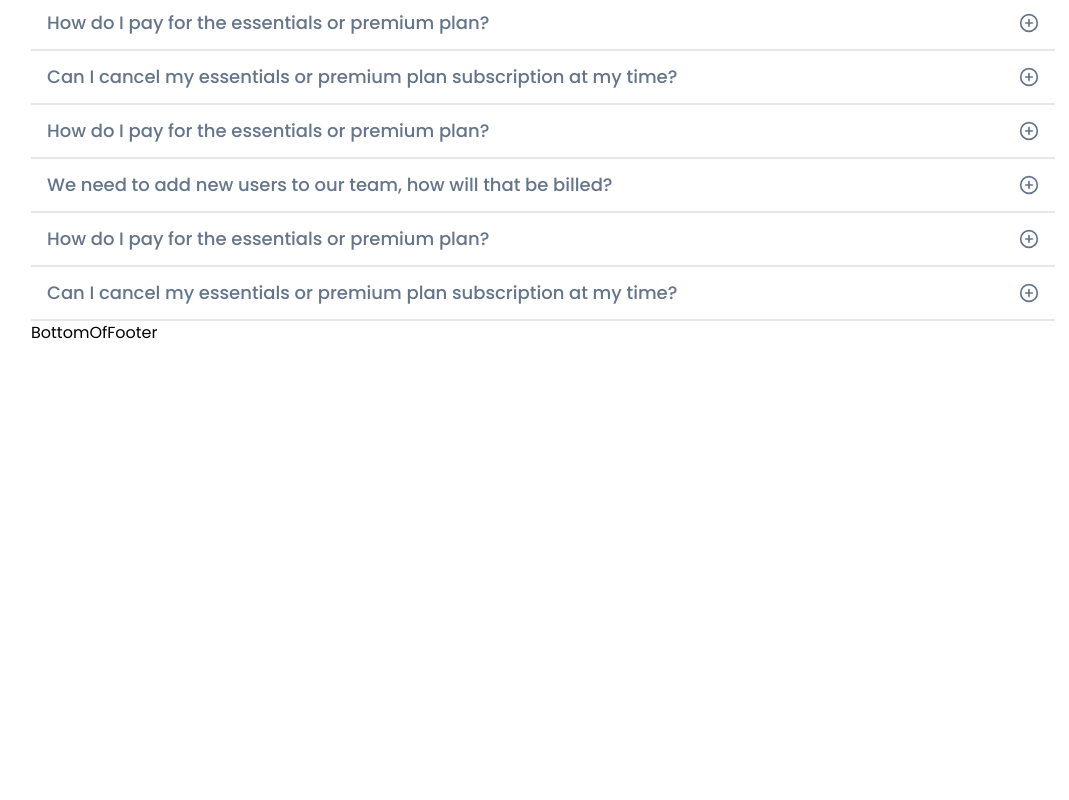
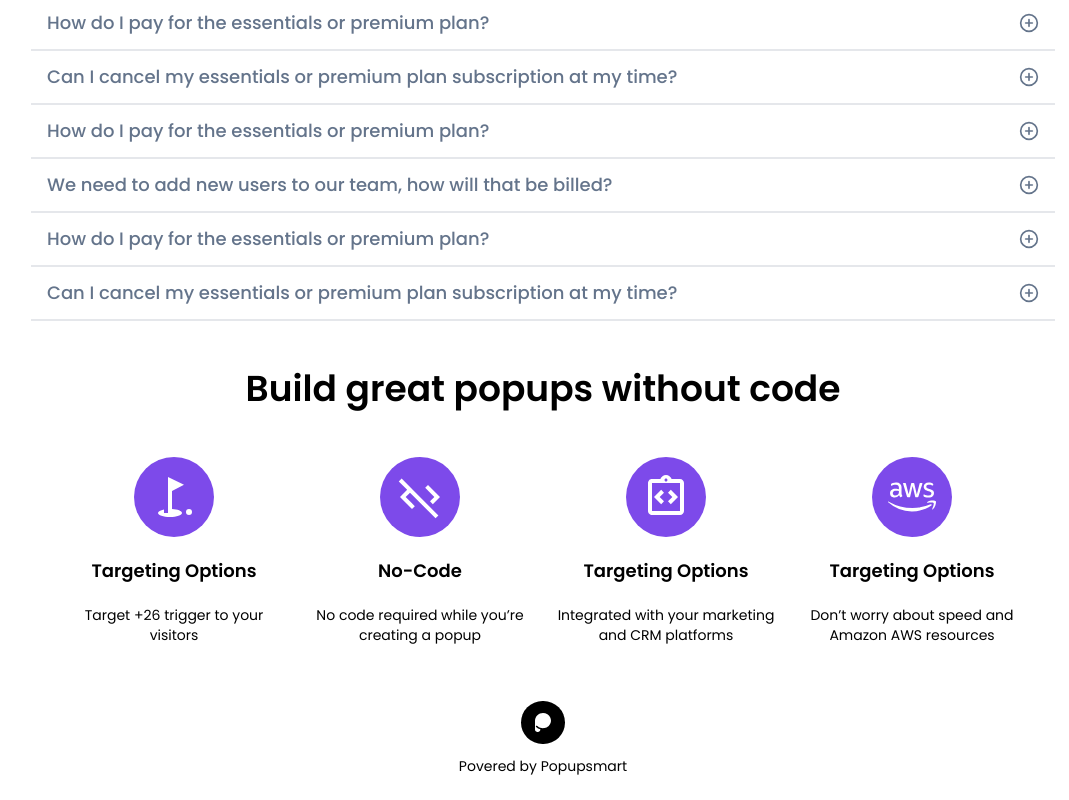
Before and after one commit to bekirugurr/popup-generator, a Next.js app: page / in a window 1280 px wide. Shown: the part 2073-2873 px from the top of the page, without its empty margins (97-1166 px from the left). Before the commit the page ends 2562 px from the top, so only its background shows below. Built offline with nearby package versions, Linux system fonts and the light colour scheme.

Commit message:
Whole Footer is complete with BottomOfFooter done

```diff
--- a/components/BottomOfFooter.tsx
+++ b/components/BottomOfFooter.tsx
@@ -1,9 +1,65 @@
-import React from 'react'
+import React from "react";
+import {
+  MdOutlineGolfCourse,
+  MdOutlineCodeOff,
+  MdOutlineIntegrationInstructions,
+} from "react-icons/md";
+import { FaAws } from "react-icons/fa";
+import Image from 'next/image'
+import popUpSmartLogo from '../assets/popUpSmartLogo.svg'
 
 const BottomOfFooter = () => {
   return (
-    <div>BottomOfFooter</div>
-  )
-}
+    <section>
+      <h2 className="text-4xl font-semibold text-center my-12">
+        Build great popups without code
+      </h2>
+      <div className="flex w-full px-8 justify-center gap-6">
+        <div className="flex flex-col flex-1 items-center justify-center gap-5">
+          <div className="p-4 rounded-full bg-prime-violet">
+            <MdOutlineGolfCourse className="text-white text-5xl" />
+          </div>
+          <h4 className="text-lg font-semibold">Targeting Options</h4>
+          <p className="text-sm text-center">
+            Target +26 trigger to your visitors
+          </p>
+        </div>
+        <div className="flex flex-col flex-1 items-center justify-center gap-5">
+          <div className="p-4 rounded-full bg-prime-violet">
+            <MdOutlineCodeOff className="text-white text-5xl" />
+          </div>
+          <h4 className="text-lg font-semibold">No-Code</h4>
+          <p className="text-sm text-center">
+            No code required while you’re creating a popup
+          </p>
+        </div>
+        <div className="flex flex-col flex-1 items-center justify-center gap-5">
+          <div className="p-4 rounded-full bg-prime-violet">
+            <MdOutlineIntegrationInstructions className="text-white text-5xl" />
+          </div>
+          <h4 className="text-lg font-semibold">Targeting Options</h4>
+          <p className="text-sm text-center">
+            Integrated with your marketing and CRM platforms
+          </p>
+        </div>
+        <div className="flex flex-col flex-1 items-center justify-center gap-5">
+          <div className="p-4 rounded-full bg-prime-violet">
+            <FaAws className="text-white text-5xl" />
+          </div>
+          <h4 className="text-lg font-semibold">Targeting Options</h4>
+          <p className="text-sm text-center">
+            Don’t worry about speed and Amazon AWS resources
+          </p>
+        </div>
+      </div>
+      <div className="flex flex-col items-center gap-3">
+      <div className="mt-14 w-[2.7rem] h-[2.7rem] grid grid-center p-3 bg-black rounded-full">
+        <Image src={popUpSmartLogo} className='text-xl'/>
+      </div>
+      <p className="text-sm">Povered by Popupsmart</p>
+      </div>
+    </section>
+  );
+};
 
-export default BottomOfFooter
+export default BottomOfFooter;
--- a/components/Footer.tsx
+++ b/components/Footer.tsx
@@ -6,7 +6,7 @@ import TopOfFooter from './TopOfFooter'
 
 const Footer = () => {
   return (
-    <footer className='px-32 mb-36'>
+    <footer className='px-32 mb-6'>
         <TopOfFooter/>
         <Accordion/>
         <BottomOfFooter/>
```
Also changed, not shown: assets/popUpSmartLogo.svg (added).
